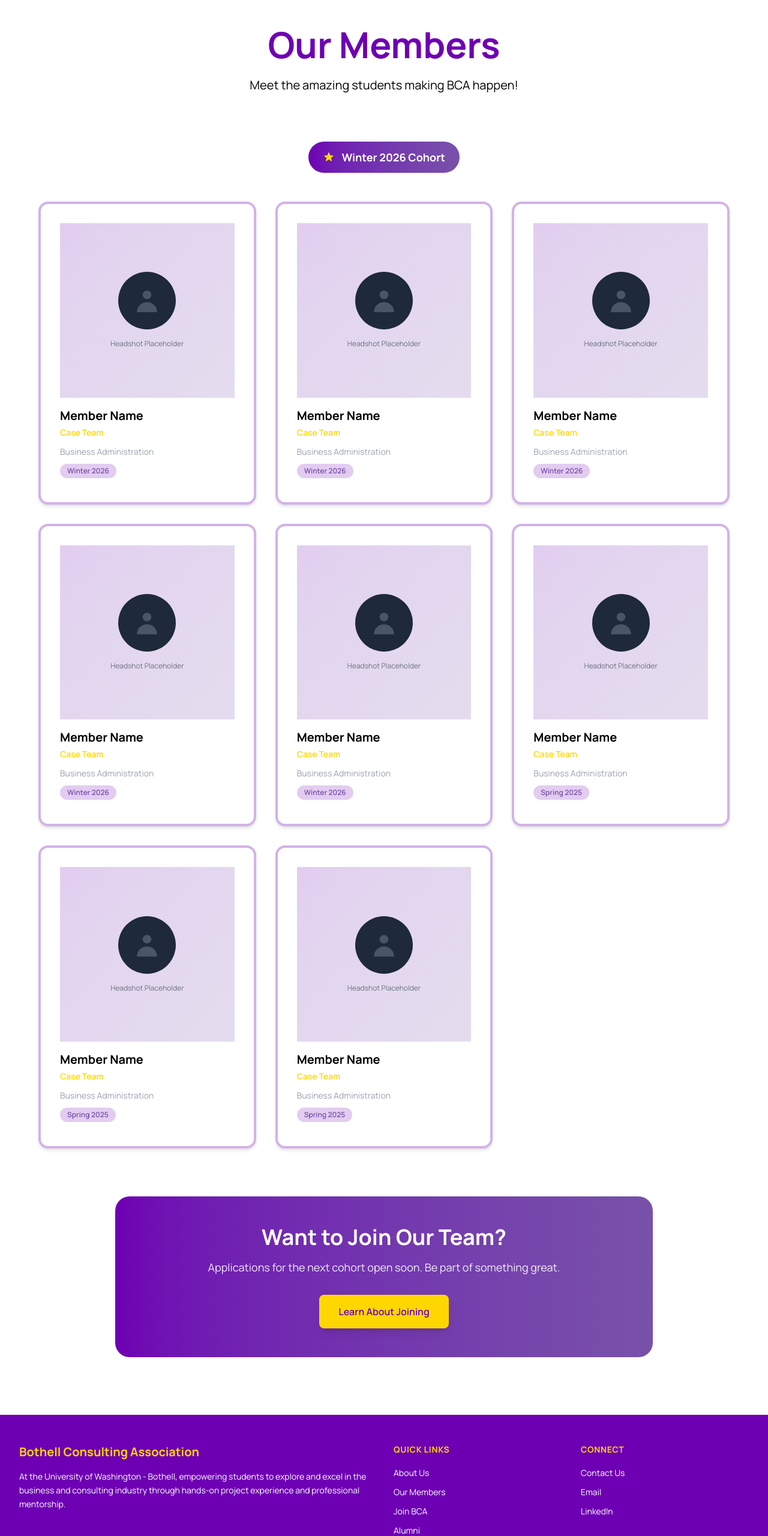
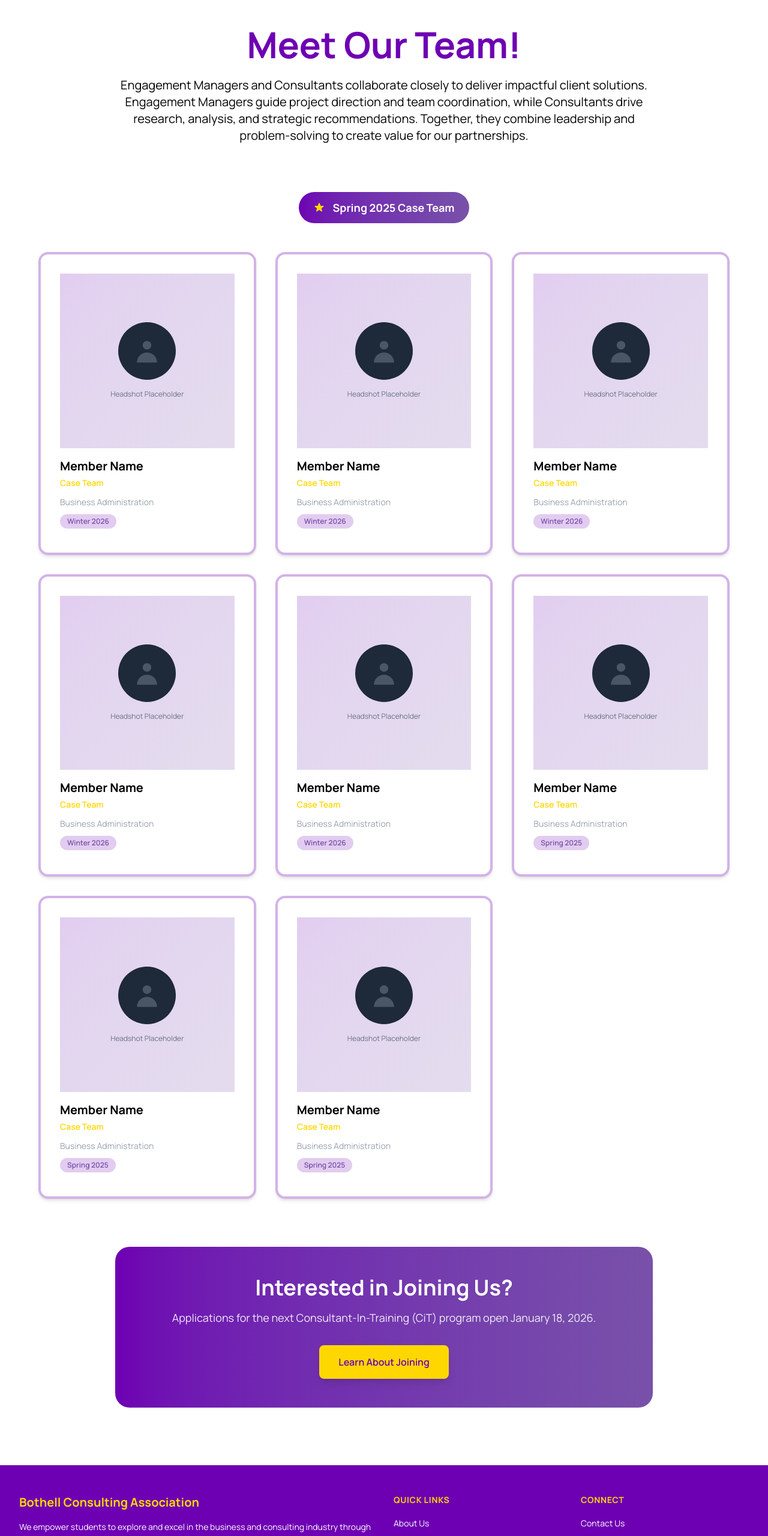
Before and after one commit to KhushMG/bca-website, a Next.js app: page /members in a window 1280 px wide. Shown: the part 100-2660 px from the top of the page at 60% size. Built offline with nearby package versions, Linux system fonts and the light colour scheme.

Commit message:
about us, join bca

```diff
--- a/app/components/Footer.tsx
+++ b/app/components/Footer.tsx
@@ -11,9 +11,7 @@ export default function Footer() {
               Bothell Consulting Association
             </h3>
             <p className="text-white text-sm leading-relaxed">
-              At the University of Washington - Bothell, empowering students to
-              explore and excel in the business and consulting industry through
-              hands-on project experience and professional mentorship.
+              We empower students to explore and excel in the business and consulting industry through hands-on training and client engagements.
             </p>
           </div>
 
@@ -92,7 +90,7 @@ export default function Footer() {
           </div>
         </div>
 
-        <div className="border-t border-gray-800 mt-8 pt-8 text-center">
+        <div className="border-t border-gray-white mt-8 pt-8 text-center">
           <p className="text-white text-sm">
             © {new Date().getFullYear()} Bothell Consulting Association. All
             rights reserved.
--- a/app/contact/page.tsx
+++ b/app/contact/page.tsx
@@ -2,7 +2,7 @@ export default function ContactPage() {
   return (
     <div className="pt-24">
       {/* Hero Section */}
-      <section className="bg-light-purple py-24">
+      <section className="bg-linear-to-br from-purple to-light-purple py-24">
         <div className="max-w-7xl mx-auto px-6 lg:px-8 text-center">
           <h1 className="text-5xl md:text-6xl font-heading font-bold text-white mb-6">
             Contact Us
@@ -26,7 +26,7 @@ export default function ContactPage() {
 
           <div className="grid grid-cols-1 md:grid-cols-2 lg:grid-cols-3 gap-8">
             {/* Service 1 */}
-            <div className="bg-gradient-to-br from-purple/5 to-light-purple/5 rounded-2xl p-8 border border-purple/20">
+            <div className="bg-linear-to-br from-purple/5 to-light-purple/5 rounded-2xl p-8 border border-purple/20">
               <div className="w-14 h-14 bg-purple rounded-xl flex items-center justify-center mb-6">
                 <svg
                   className="w-7 h-7 text-white"
@@ -52,7 +52,7 @@ export default function ContactPage() {
               <ul className="space-y-2">
                 <li className="flex items-start gap-2 text-sm text-gray-600">
                   <svg
-                    className="w-5 h-5 text-gold mt-0.5 flex-shrink-0"
+                    className="w-5 h-5 text-gold mt-0.5 shrink-0"
                     fill="currentColor"
                     viewBox="0 0 20 20"
                   >
--- a/app/join/page.tsx
+++ b/app/join/page.tsx
@@ -5,14 +5,10 @@ export default function JoinPage() {
       <section className="bg-linear-to-br from-purple to-light-purple py-24">
         <div className="max-w-7xl mx-auto px-6 lg:px-8 text-center">
           <h1 className="text-5xl md:text-6xl font-heading font-bold text-white mb-6">
-            Join Us!
+            What&apos;s it like to join BCA?
           </h1>
           <p className="text-xl text-white/90 max-w-5xl mx-auto">
-            After completing the CiT program, members become Consultants and
-            join real client-facing teams led by Engagement Managers and the
-            External Team. Case Teams conduct research, analyze business
-            problems, and deliver strategic recommendations tailored to the
-            specific needs of each client.
+            After completing the CiT program, members become on BCA&apos;s Case Teams and join real client-facing teams led by Engagement Managers and the External Team. Case Teams conduct research, analyze business problems, and deliver strategic recommendations tailored to the specific needs of each client.
             <br />
             <br />
             Companies are local to the Greater Seattle area and vary in
@@ -154,7 +150,7 @@ export default function JoinPage() {
                 <path
                   strokeLinecap="round"
                   strokeLinejoin="round"
-                  strokeWidth={5}
+                  strokeWidth={4}
                   d="M2 12h40m0 0l-8-8m8 8l-8 8"
                 />
               </svg>
@@ -182,7 +178,7 @@ export default function JoinPage() {
                 <path
                   strokeLinecap="round"
                   strokeLinejoin="round"
-                  strokeWidth={5}
+                  strokeWidth={4}
                   d="M2 12h40m0 0l-8-8m8 8l-8 8"
                 />
               </svg>
@@ -207,7 +203,7 @@ export default function JoinPage() {
                 <path
                   strokeLinecap="round"
                   strokeLinejoin="round"
-                  strokeWidth={5}
+                  strokeWidth={4}
                   d="M2 12h40m0 0l-8-8m8 8l-8 8"
                 />
               </svg>
--- a/app/members/page.tsx
+++ b/app/members/page.tsx
@@ -56,10 +56,14 @@ export default function MembersPage() {
       <section className="pt-36 pb-20 px-6 lg:px-8">
         <div className="max-w-7xl mx-auto text-center">
           <h1 className="text-5xl md:text-6xl font-heading font-bold  mb-6 text-purple">
-            Our Members
+            Meet Our Team!
           </h1>
-          <p className="text-xl text-black max-w-3xl mx-auto">
-            Meet the amazing students making BCA happen!
+          <p className="text-xl text-black max-w-4xl mx-auto">
+            Engagement Managers and Consultants collaborate closely to deliver
+            impactful client solutions. Engagement Managers guide project
+            direction and team coordination, while Consultants drive research,
+            analysis, and strategic recommendations. Together, they combine
+            leadership and problem-solving to create value for our partnerships.
           </p>
         </div>
       </section>
@@ -76,7 +80,7 @@ export default function MembersPage() {
               <path d="M9.049 2.927c.3-.921 1.603-.921 1.902 0l1.07 3.292a1 1 0 00.95.69h3.462c.969 0 1.371 1.24.588 1.81l-2.8 2.034a1 1 0 00-.364 1.118l1.07 3.292c.3.921-.755 1.688-1.54 1.118l-2.8-2.034a1 1 0 00-1.175 0l-2.8 2.034c-.784.57-1.838-.197-1.539-1.118l1.07-3.292a1 1 0 00-.364-1.118L2.98 8.72c-.783-.57-.38-1.81.588-1.81h3.461a1 1 0 00.951-.69l1.07-3.292z" />
             </svg>
             <span className="text-white font-heading font-bold text-lg">
-              Winter 2026 Cohort
+              Spring 2025 Case Team
             </span>
           </div>
         </div>
@@ -146,11 +150,11 @@ export default function MembersPage() {
       <section className="pb-24 px-6 lg:px-8">
         <div className="max-w-4xl mx-auto text-center bg-linear-to-r from-purple to-light-purple rounded-3xl p-12">
           <h2 className="text-3xl md:text-4xl font-heading font-bold text-white mb-4">
-            Want to Join Our Team?
+            Interested in Joining Us?
           </h2>
           <p className="text-lg text-white/90 mb-8">
-            Applications for the next cohort open soon. Be part of something
-            great.
+            Applications for the next Consultant-In-Training (CiT) program open
+            January 18, 2026.
           </p>
           <a
             href="/join"
```
